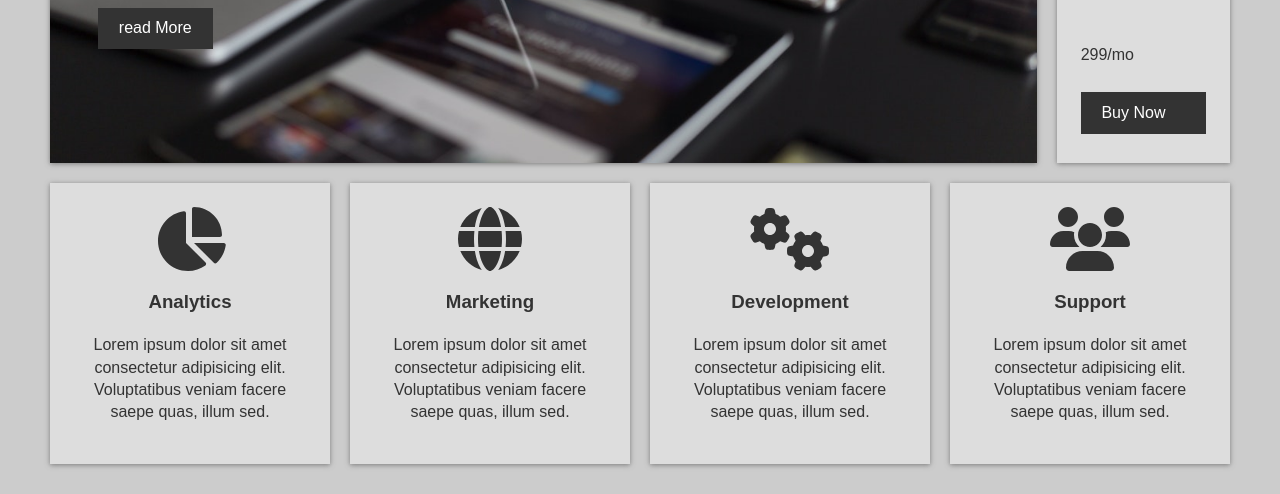
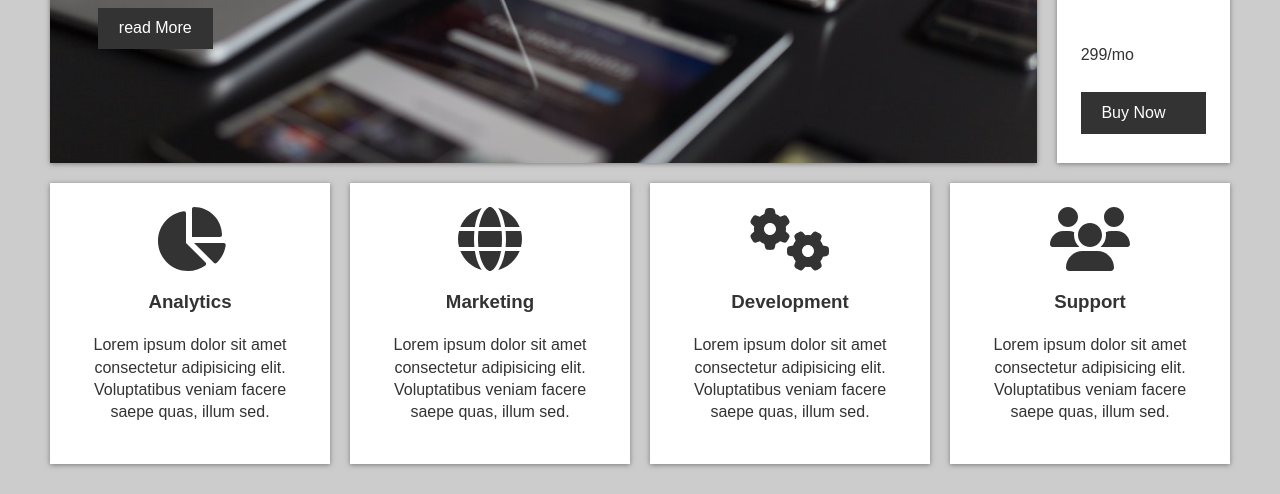
Before and after one commit to nicholasbarkote/showcase, a plain HTML site: page index.html in a window 1280 px wide. Shown: the part 440-934 px from the top of the page. Drawn offline with Linux system fonts and the light colour scheme.

Commit message:
Added a ligth background

```diff
--- a/css/style.css
+++ b/css/style.css
@@ -110,7 +110,7 @@ img{
 
 /* Top box */
 .top-box{
-    background: var(--primary);
+    background: var(--light);
     display: grid;
     align-items: center;
     justify-content: center;
@@ -128,7 +128,7 @@ img{
 }
 
 .box{
-    background: var(--primary);
+    background: var(--light);
     text-align: center;
     padding: 1.5rem 2rem;
     box-shadow: var(--shadow);
```
